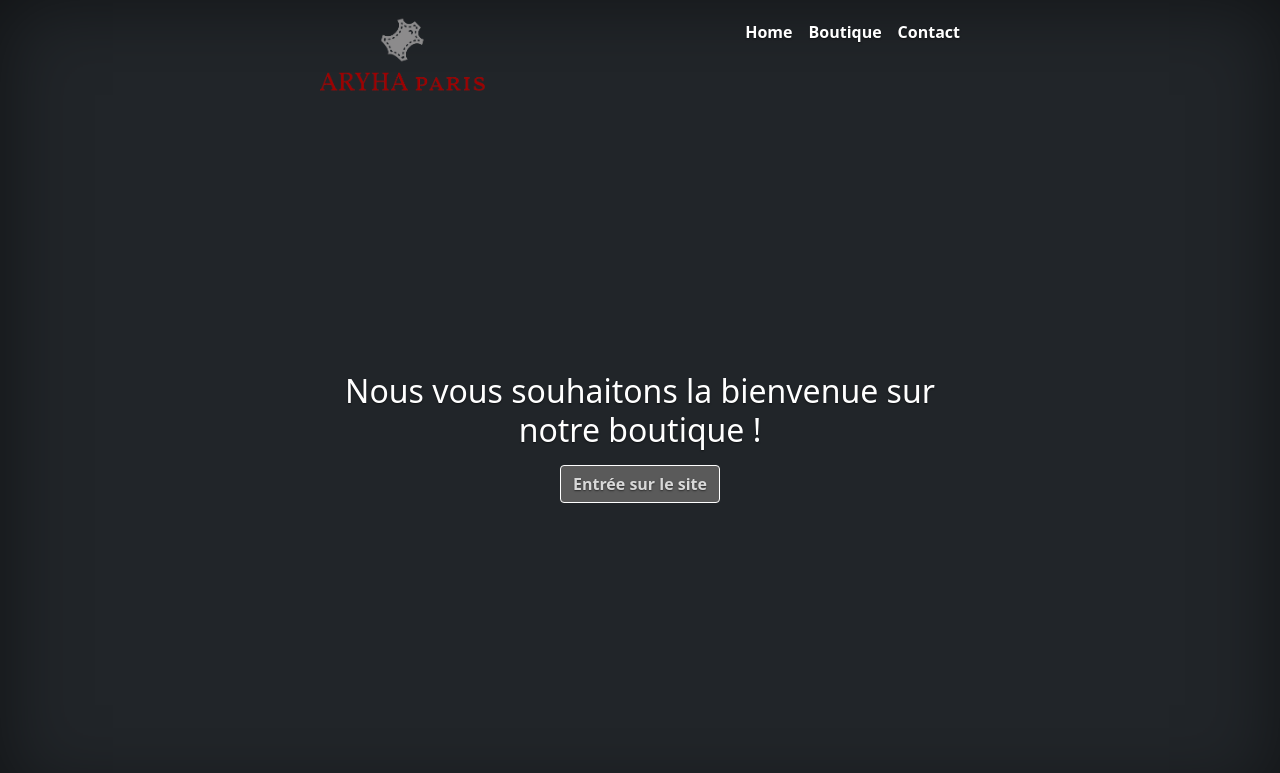
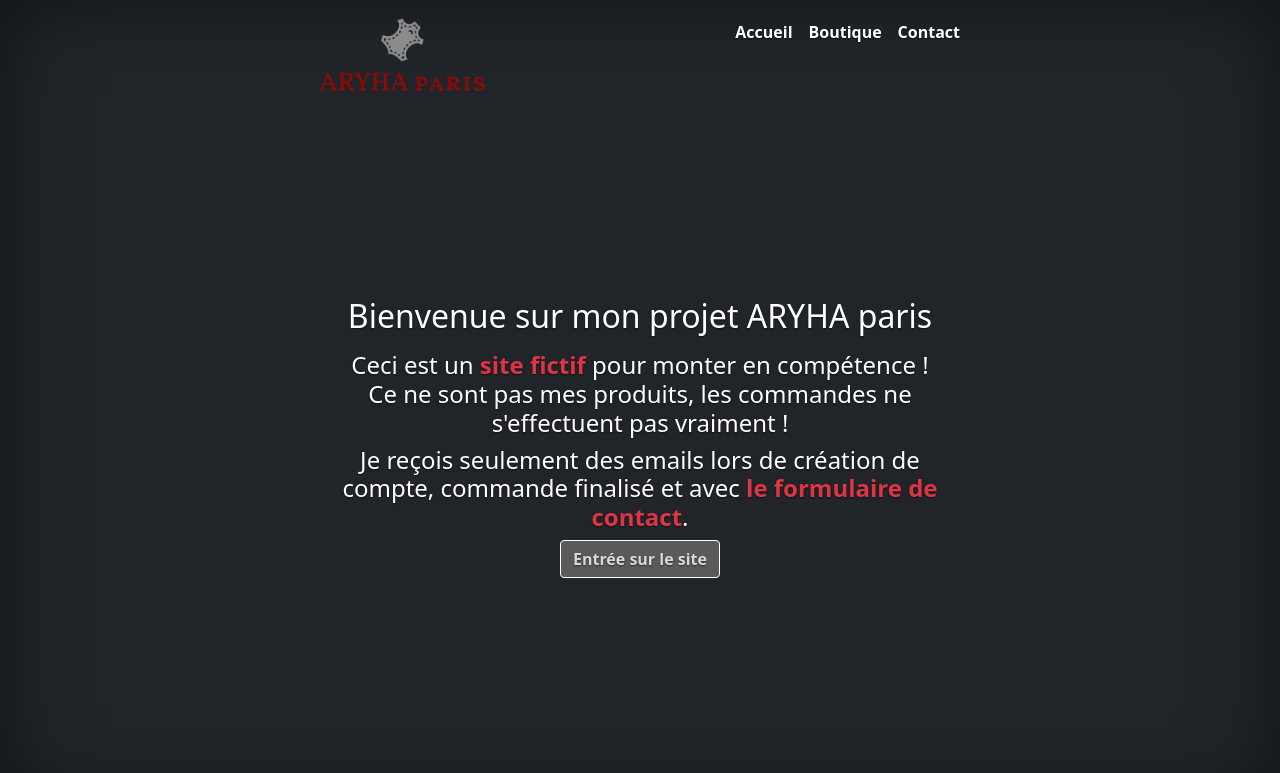
Before and after one commit to TheYassir/ARYHA, a Symfony app: template templates/shop/index.html.twig in a window 1280 px wide. Shown: the top 773 px of the page. Run offline with Twig, Linux system fonts and the light colour scheme; the template is opened without the code that fills it, so the values that code supplies are empty; some libraries are stand-ins or nearby versions.

Commit message:
Gmail-bug

```diff
--- a/templates/shop/contact.html.twig
+++ b/templates/shop/contact.html.twig
@@ -5,7 +5,7 @@
     ARYHA paris | Contact
 {% endblock %}
 {% block body %}
-<div class="row row-cols-lg-2 my-5 mx-auto">
+<div class=" container row row-cols-lg-2 my-5 mx-auto">
     <div class="col-lg-8 p-3 mx-auto">
         <h1 class="text-center my-3">Contact</h1>
         {% for message in app.flashes('success') %}
--- a/templates/shop/index.html.twig
+++ b/templates/shop/index.html.twig
@@ -37,14 +37,16 @@
                 <div>
                 <a href="{{ path('home') }}" class="h3 marq float-md-start mb-0"><img src="{{ asset('uploads/photos/logo_large.png') }}" alt="logo" style="height: 75px;"></a>
                 <nav class="nav nav-masthead justify-content-center float-md-end">
-                    <a class="nav-link text-white" aria-current="page" href="{{ path('home') }}">Home</a>
+                    <a class="nav-link text-white" aria-current="page" href="{{ path('home') }}">Accueil</a>
                     <a class="nav-link text-white" href="{{ path('shop') }}">Boutique</a>
                     <a class="nav-link text-white" href="{{ path('contact') }}">Contact</a>
                 </nav>
                 </div>
             </header>
             <main class="px-3">
-                    <h1 class="fs-2 my-3">Nous vous souhaitons la bienvenue sur notre boutique !</h1>
+                    <h1 class="fs-2 my-3">Bienvenue sur mon projet ARYHA paris</h1>
+                    <h2 class="h4">Ceci est un <strong class="text-danger">site fictif</strong> pour monter en compétence ! Ce ne sont pas mes produits, les commandes ne s'effectuent pas vraiment !</h2>
+                    <h3 class="h4">Je reçois seulement des emails lors de création de compte, commande finalisé et avec <strong class="text-danger">le formulaire de contact</strong>.</h3>
                     <p class="lead">
                         <a href="{{ path('home') }}" class="btn hova fw-bold border-white">Entrée sur le site</a>
                     </p>
```
Also changed, not shown: 3 other files.
